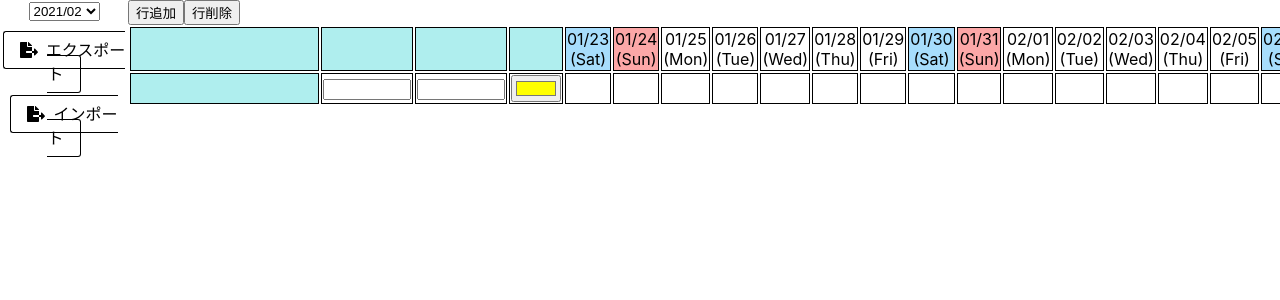
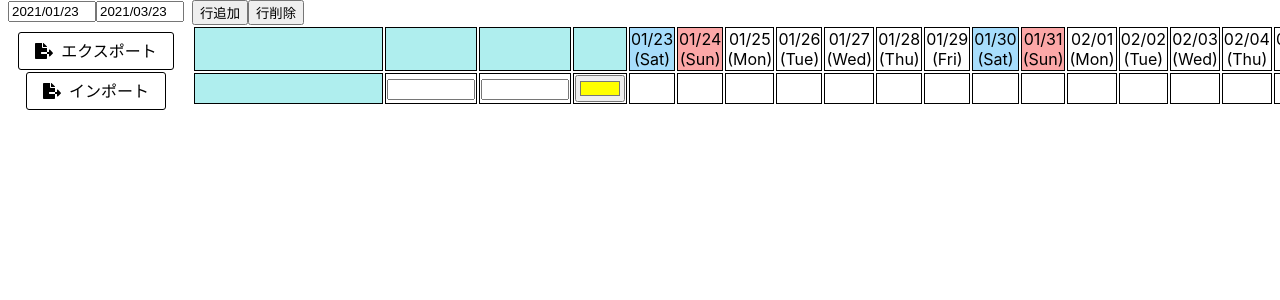
Before and after one commit to h64m1/gantt-chart, a React (Create React App) app in the folder app/: page / in a window 1280 px wide. Shown: the top 300 px of the page. Built offline with nearby package versions, Linux system fonts and the light colour scheme.

Commit message:
[mod] カレンダー表示時に終了日プルダウンが改行される問題を修正 close #28

```diff
--- a/app/src/component/Gantt/Gantt.scss
+++ b/app/src/component/Gantt/Gantt.scss
@@ -41,8 +41,8 @@ td {
 .App {
 	grid-area: main;
 	display: grid;
-	grid-template-columns: 1fr 9fr;
-	grid-template-rows: 1fr 9fr;
+	grid-template-columns: 1.5fr 8.5fr;
+	grid-template-rows: 1.5fr 8.5fr;
 	grid-template-areas:
 		'title body'
 		'title body';
--- a/app/src/component/Gantt/TitleColumn.tsx
+++ b/app/src/component/Gantt/TitleColumn.tsx
@@ -19,8 +19,8 @@ const TitleColumn: React.FC<{
 	return (
 		<>
 			<Title row={row} column={column} title={title} id={id} />
-			<DatePicker row={row} column={column} id={id} name={'beginDate'} date={task.beginDate} />
-			<DatePicker row={row} column={column} id={id} name={'endDate'} date={task.endDate} />
+			<DatePicker row={row} column={column} id={id} name={'taskBeginDate'} date={task.beginDate} />
+			<DatePicker row={row} column={column} id={id} name={'taskEndDate'} date={task.endDate} />
 			<ColorPicker row={row} column={column} color={color} id={id} />
 		</>
 	)
--- a/app/src/component/Picker/DatePicker.tsx
+++ b/app/src/component/Picker/DatePicker.tsx
@@ -37,7 +37,7 @@ const DateComponent: React.FC<{
 
 	return (
 		<ReactDatePicker
-			className="datepicker"
+			className="task-datepicker"
 			dateFormat="yyyy/MM/dd"
 			selected={_date}
 			onChange={(date) => {
--- a/app/src/component/Picker/datepicker.scss
+++ b/app/src/component/Picker/datepicker.scss
@@ -1,5 +1,5 @@
 // DatePicker用のスタイル
 
-.datepicker {
+.task-datepicker {
     width: 5rem;
 }
--- a/app/src/component/Select/Select.tsx
+++ b/app/src/component/Select/Select.tsx
@@ -1,54 +1,50 @@
 import React from 'react'
+import ReactDatePicker from 'react-datepicker'
 import * as Day from '../../api/Date/Day'
 import { useTaskDispatch, useTaskState } from '../../context/TaskContext'
+import './select.scss'
+
+type SearchDate = 'beginDate' | 'endDate'
 
 const Select: React.FC = React.memo(() => {
 	const state = useTaskState()
-	const dispatch = useTaskDispatch()
 
-	const yearMonth = state.yearMonth
-
-	console.debug('render Select', yearMonth)
-	const thisYear = Day.DayF(undefined, 'YYYY')
+	console.debug('render Select: ', state.beginDate, state.endDate)
 	return (
-		<select
-			value={yearMonth}
-			onChange={(e) =>
-				dispatch({
-					type: 'yearMonth',
-					yearMonth: e.target.value,
-				})
-			}
-		>
-			{getMonthOptions(thisYear)}
-		</select>
+		<div id="select-parent">
+			<DPicker name={'beginDate'} date={state.beginDate} />
+			<DPicker name={'endDate'} date={state.endDate} />
+		</div>
 	)
 })
 
+const DPicker: React.FC<{
+	name: SearchDate
+	date?: string | undefined
+}> = ({ name, date }) => {
+	const dispatch = useTaskDispatch()
+	const _date = date === undefined ? date : new Date(date)
+
+	return (
+		<ReactDatePicker
+			className="search-datepicker"
+			dateFormat="yyyy/MM/dd"
+			selected={_date}
+			onChange={(date) => {
+				// date: Date | [Date, Date] | null
+				if (date instanceof Array || date === null) {
+					return
+				}
+
+				return dispatch({
+					type: name,
+					date: Day.convertDateToString(date),
+				})
+			}}
+		/>
+	)
+}
+
 Select.displayName = 'Select'
 
-/**
- * 処理年月selecterのoptionを取得
- * @param props オプション
- */
-function getMonthOptions(thisYear: string): Array<JSX.Element> {
-	// 処理月
-	const months = [1, 2, 3, 4, 5, 6, 7, 8, 9, 10, 11, 12]
-	const yearMonths: Array<string> = []
-	months.forEach((value) => {
-		const month = `${value}`
-		const yearMonth = `${thisYear}-${month.padStart(2, `0`)}-01`
-		yearMonths.push(yearMonth)
-	})
-
-	return yearMonths.map((v, i) => {
-		const label = Day.DayF(v, 'YYYY/MM')
-		return (
-			<option key={`${i}`} value={`${v}`} label={label}>
-				{v}
-			</option>
-		)
-	})
-}
-
 export { Select }
--- /dev/null
+++ b/app/src/component/Select/select.scss
@@ -0,0 +1,13 @@
+// 処理月検索プルダウン用
+
+// react-datepickerを2つ並べると、1つ目のカレンダー表示時、2つめのプルダウンが改行される
+// 全体をflex表示
+#select-parent {
+    display: flex;
+    max-width: 100%;
+    justify-content: center;
+}
+
+.search-datepicker {
+    width: 5rem;
+}
--- a/app/src/reducer/Tasks.tsx
+++ b/app/src/reducer/Tasks.tsx
@@ -7,7 +7,7 @@
 // 	 }
 // }
 
-type TaskDate = 'beginDate' | 'endDate'
+type TaskDate = 'taskBeginDate' | 'taskEndDate'
 
 type Task = {
 	id: string // タスクの主キー
--- a/app/src/reducer/reducer.tsx
+++ b/app/src/reducer/reducer.tsx
@@ -1,13 +1,17 @@
+import * as db from '../db/Database'
 import { Action } from './Action'
-import { State, Tasks, createTask, createTasks, getTaskKey } from './Tasks'
-import * as Day from '../api/Date/Day'
-import * as db from '../db/Database'
+import { createTask, createTasks, getTaskKey, State, Tasks } from './Tasks'
 
 // eslint-disable-next-line
 export const reducer = (state: State, action: Action): any => {
 	switch (action.type) {
-		case 'yearMonth':
-			return yearMonth(state, action.yearMonth)
+		// カレンダー開始日変更
+		case 'beginDate':
+			return beginDate(state, action.date)
+
+		// カレンダー終了日変更
+		case 'endDate':
+			return endDate(state, action.date)
 
 		// 初期化
 		case 'init':
@@ -26,12 +30,12 @@ export const reducer = (state: State, action: Action): any => {
 			return task(state, action.id, action.column)
 
 		// タスク開始日変更
-		case 'beginDate':
-			return beginDate(state, action.id, action.date)
+		case 'taskBeginDate':
+			return taskBeginDate(state, action.id, action.date)
 
 		// タスク完了日変更
-		case 'endDate':
-			return endDate(state, action.id, action.date)
+		case 'taskEndDate':
+			return taskEndDate(state, action.id, action.date)
 
 		// 行追加と削除
 		case 'addRow':
@@ -57,17 +61,28 @@ export const initializer = (state: State): any => {
 }
 
 /**
- * 処理年月を変更
+ * カレンダー開始日を変更
  * @param {State} state ステート
- * @param {string} yearMonth 処理年月
+ * @param {string} date 日付
  */
-const yearMonth = (state: State, yearMonth: string) => {
-	console.debug('処理年月変更', yearMonth)
+const beginDate = (state: State, date: string) => {
+	console.debug('開始日変更', date)
 	return {
 		...state,
-		beginDate: Day.addF(-1, 'month', yearMonth),
-		endDate: Day.addF(1, 'month', yearMonth),
-		yearMonth: yearMonth,
+		beginDate: date,
+	}
+}
+
+/**
+ * カレンダー終了日を変更
+ * @param {State} state ステート
+ * @param {string} date 日付
+ */
+const endDate = (state: State, date: string) => {
+	console.debug('終了日変更', date)
+	return {
+		...state,
+		endDate: date,
 	}
 }
 
@@ -165,7 +180,7 @@ const task = (state: State, id: string, column: number) => {
  * @param {string} id ID
  * @param {string} date 開始日
  */
-const beginDate = (state: State, id: string, date: string) => {
+const taskBeginDate = (state: State, id: string, date: string) => {
 	console.debug('タスク開始日変更', state, id, date)
 	const newState = {
 		...state,
@@ -188,7 +203,7 @@ const beginDate = (state: State, id: string, date: string) => {
  * @param {string} id ID
  * @param {string} date 完了日
  */
-const endDate = (state: State, id: string, date: string) => {
+const taskEndDate = (state: State, id: string, date: string) => {
 	console.debug('タスク開始日変更', state, id, date)
 	const newState = {
 		...state,
```
Also changed, not shown: app/src/reducer/Action.tsx (+10 -5 lines).
